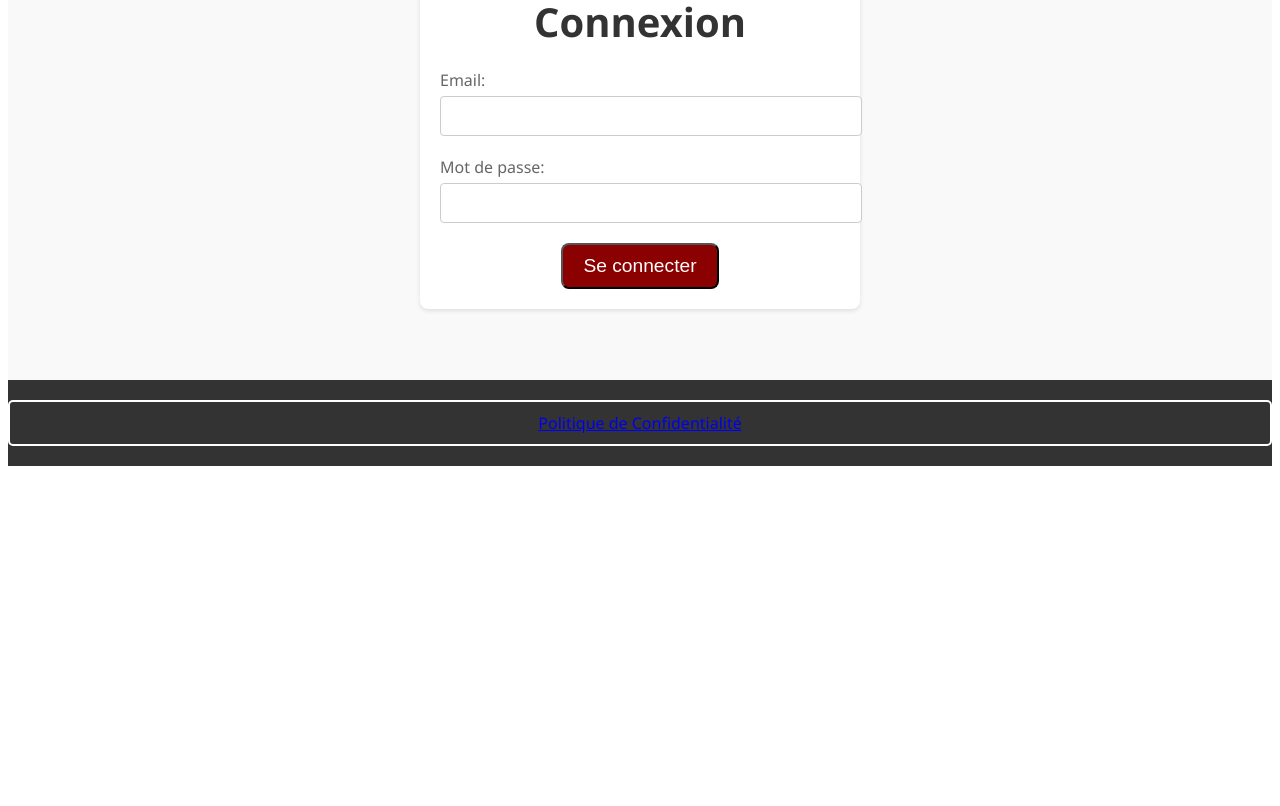
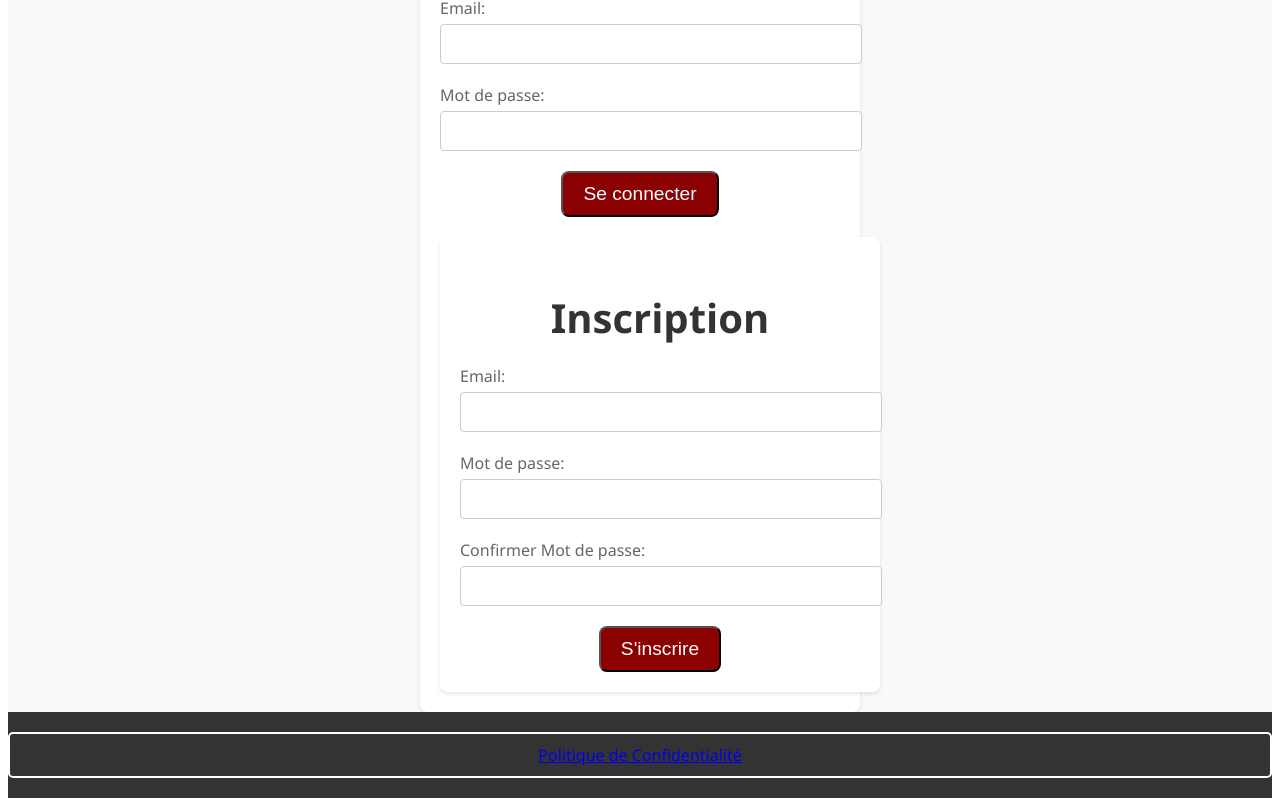
Before and after one commit to Delta-ReFz/Integrateur2, a Vue app in the folder integrateur/: page /connexion in a window 1280 px wide. Shown: the part 342-1148 px from the top of the page. Before the commit the page ends 816 px from the top, so only its background shows below. Built offline with nearby package versions, Linux system fonts and the light colour scheme.

Commit message:
ajout d'une partie inscription

```diff
--- a/integrateur/src/views/Connexion.vue
+++ b/integrateur/src/views/Connexion.vue
@@ -36,6 +36,25 @@
             </div>
             <button type="submit" class="login-button">Se connecter</button>
           </form>
+          <!-- Inscription Section -->
+      <div class="signup-section">
+        <h2>Inscription</h2>
+        <form @submit.prevent="submitSignup">
+          <div class="form-group">
+            <label for="signup-email">Email:</label>
+            <input type="email" id="signup-email" v-model="signupEmail" required />
+          </div>
+          <div class="form-group">
+            <label for="signup-password">Mot de passe:</label>
+            <input type="password" id="signup-password" v-model="signupPassword" required />
+          </div>
+          <div class="form-group">
+            <label for="confirm-password">Confirmer Mot de passe:</label>
+            <input type="password" id="confirm-password" v-model="confirmPassword" required />
+          </div>
+          <button type="submit" class="signup-button">S'inscrire</button>
+        </form>
+      </div>
         </div>
       </main>
 
@@ -54,6 +73,18 @@
 
   const email = ref('');
   const password = ref('');
+  const signupEmail = ref('');
+const signupPassword = ref('');
+const confirmPassword = ref('');
+
+function submitSignup() {
+  if (signupPassword.value !== confirmPassword.value) {
+    alert("Les mots de passe ne correspondent pas.");
+    return;
+  }
+  console.log('Email:', signupEmail.value);
+  console.log('Mot de passe:', signupPassword.value);
+}
 
   function submitLogin() {
     console.log('Email:', email.value);
@@ -210,4 +241,35 @@
     border-color: #e73c7e;
     color: #fff;
   }
+
+  .signup-section {
+  width: 100%;
+  max-width: 400px;
+  padding: 20px;
+  background-color: #fff;
+  box-shadow: 0 2px 4px rgba(0, 0, 0, 0.1);
+  border-radius: 8px;
+  margin-top: 20px; /* Adjust as needed */
+}
+
+.signup-section h2 {
+  font-size: 2.5rem;
+  color: #333;
+  margin-bottom: 20px;
+}
+
+.signup-button {
+  display: inline-block;
+  padding: 10px 20px;
+  font-size: 1.2rem;
+  text-decoration: none;
+  color: #fff;
+  background-color: darkred;
+  border-radius: 8px;
+  transition: background-color 0.3s ease;
+}
+
+.signup-button:hover {
+  background-color: #e73c7e;
+}
   </style>
```
